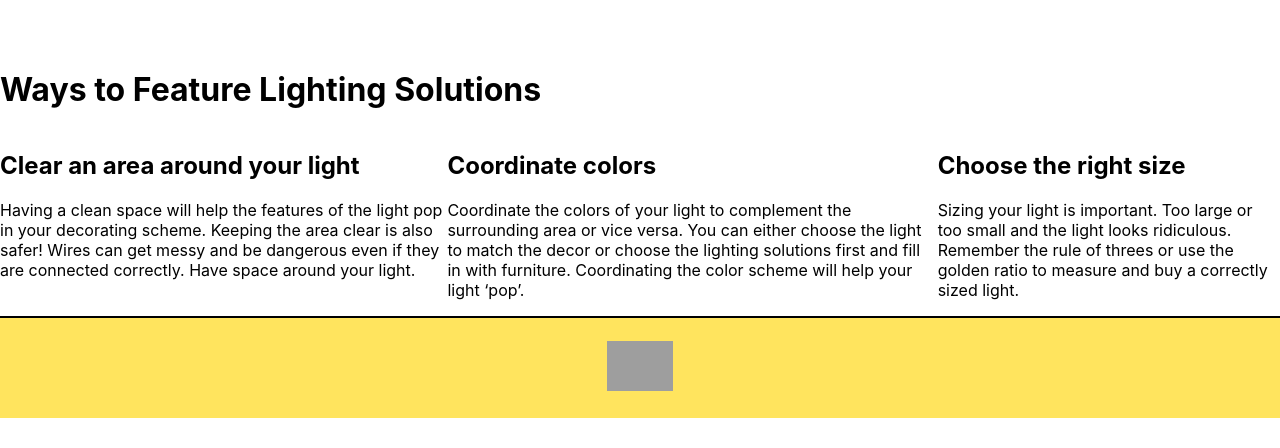
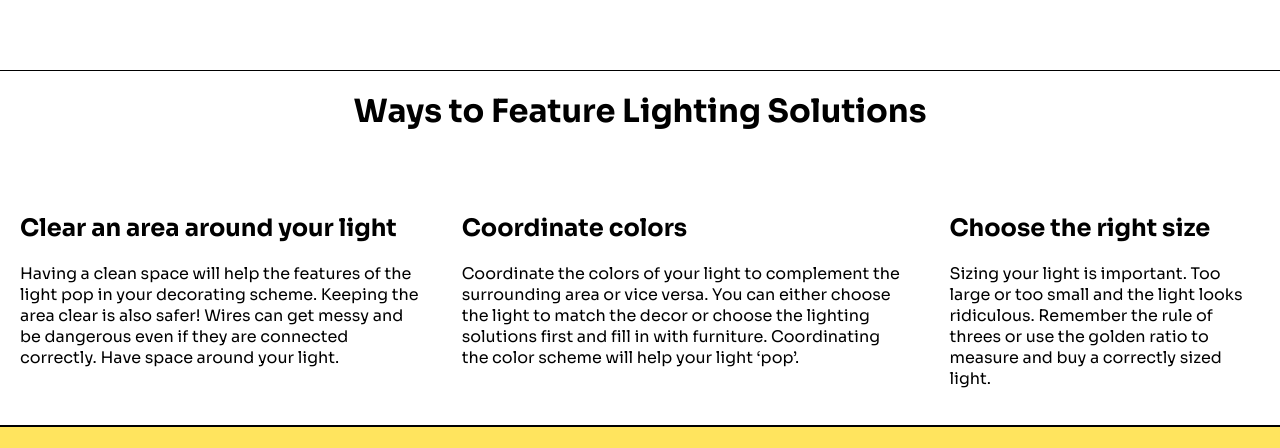
Before and after one commit to hrisso/lighting-project, a React (Create React App) app in the folder client/: page / in a window 1280 px wide. Shown: the part 693-1141 px from the top of the page. Before the commit the page ends 1111 px from the top, so only its background shows below. Built offline with nearby package versions, Linux system fonts and the light colour scheme; grey boxes are pictures that could not be loaded.

Commit message:
home-card

```diff
--- a/client/src/components/shared/Layout/Layout.jsx
+++ b/client/src/components/shared/Layout/Layout.jsx
@@ -8,9 +8,7 @@ const Layout = (props) => (
     <div>
       {props.children}
     </div>
-    <div className="footer">
       <Footer />
-    </div>
   </div>
 )
 export default Layout;
--- a/client/src/screens/Home/Home.css
+++ b/client/src/screens/Home/Home.css
@@ -7,7 +7,7 @@
 }
 .image{
   width:70vw;
-  height:40vh;
+  height:60vh;
   border-radius:10px;
   object-fit: cover;
 }
@@ -15,7 +15,7 @@
 .right-arrow{
   position: absolute;
   top:50%;
-  right: 32px;
+  right:2%;
   font-size:3rem;
   color:black;
   z-index:10;
@@ -26,7 +26,7 @@
 .left-arrow{
   position: absolute;
   top:50%;
-  left: 32px;
+  left: 2%;
   font-size:3rem;
   color:black;
   z-index:10;
@@ -51,4 +51,16 @@
   flex-direction: row;
   justify-content: center;
   align-items:flex-start;
+  font-family: 'Sora', sans-serif;
 }
+
+ .heading-1{
+   padding:20px;
+   text-align: center;
+   font-family: 'Sora', sans-serif;
+   border-top:1px solid black;
+ }
+.column{
+  margin:20px;
+
+}
--- a/client/src/screens/Home/Home.jsx
+++ b/client/src/screens/Home/Home.jsx
@@ -42,16 +42,16 @@ const Home = ({slides}) => {
       <h1 className="heading-1">Ways to Feature Lighting Solutions</h1>
       <div className="solutions-block">
 
-        <div className="column-1">
+        <div className="column">
           <h2>Clear an area around your light</h2>
           <p>Having a clean space will help the features of the light pop in your decorating scheme. Keeping the area clear is also safer! Wires can get messy and be dangerous even if they are connected correctly. Have space around your light.
           </p>
         </div>
-        <div className="column-2">
+        <div className="column">
           <h2>Coordinate colors</h2>
           <p>Coordinate the colors of your light to complement the surrounding area or vice versa. You can either choose the light to match the decor or choose the lighting solutions first and fill in with furniture. Coordinating the color scheme will help your light ‘pop’. </p>
         </div>
-        <div className="column-3">
+        <div className="column">
           <h2>Choose the right size</h2>
           <p>Sizing your light is important. Too large or too small and the light looks ridiculous. Remember the rule of threes or use the golden ratio to measure and buy a correctly sized light.</p>
         </div>
```
